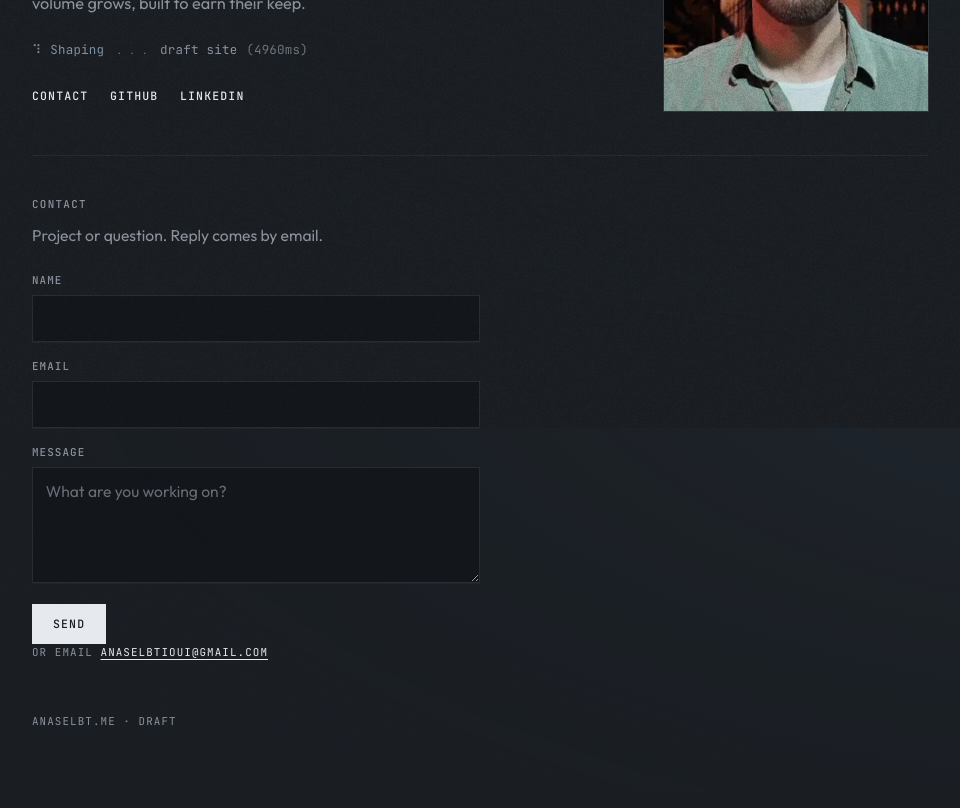
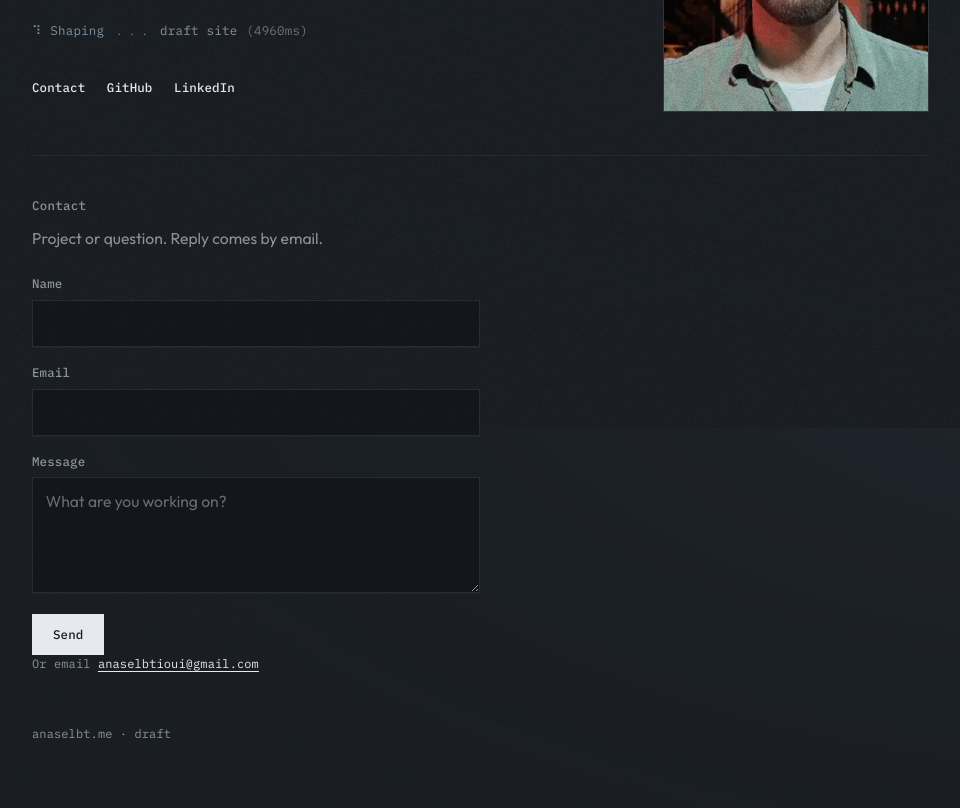
Before and after one commit to anaselbtioui/anaselbtioui.github.io, a website: page index.html in a window 1280 px wide. Shown: the part 372-1180 px from the top of the page, without its empty margins (160-1120 px from the left). Drawn offline with Linux system fonts and the light colour scheme.

Commit message:
fix: sentence case chrome and IBM Plex Mono
Drop all-caps tracking; quieter mono for editorial standby.

Co-authored-by: Cursor <cursoragent@cursor.com>

```diff
--- a/index.html
+++ b/index.html
@@ -11,9 +11,9 @@
   <link rel="apple-touch-icon" href="./apple-touch-icon.png">
   <link rel="preconnect" href="https://fonts.googleapis.com">
   <link rel="preconnect" href="https://fonts.gstatic.com" crossorigin>
-  <link href="https://fonts.googleapis.com/css2?family=Fraunces:ital,opsz,wght@0,9..144,400;0,9..144,500;1,9..144,400&family=JetBrains+Mono:wght@400;500&family=Outfit:wght@400;500;600&display=swap" rel="stylesheet">
-  <link rel="stylesheet" href="./standby.css?v=8">
-  <script type="module" src="./standby.js?v=8"></script>
+  <link href="https://fonts.googleapis.com/css2?family=Fraunces:ital,opsz,wght@0,9..144,400;0,9..144,500;1,9..144,400&family=IBM+Plex+Mono:wght@400;500&family=Outfit:wght@400;500;600&display=swap" rel="stylesheet">
+  <link rel="stylesheet" href="./standby.css?v=9">
+  <script type="module" src="./standby.js?v=9"></script>
 </head>
 <body class="standby">
   <a class="skip" href="#main">Skip to content</a>
--- a/standby.css
+++ b/standby.css
@@ -8,7 +8,7 @@
   --line: rgba(230, 233, 237, 0.06);
   --font-body: "Outfit", system-ui, sans-serif;
   --font-display: "Fraunces", "Iowan Old Style", Georgia, serif;
-  --font-mono: "JetBrains Mono", ui-monospace, Menlo, Consolas, monospace;
+  --font-mono: "IBM Plex Mono", ui-monospace, Menlo, Consolas, monospace;
   --ease: cubic-bezier(0.2, 0, 0, 1);
   --ease-out: cubic-bezier(0.22, 1, 0.36, 1);
   --dur: 520ms;
@@ -144,10 +144,9 @@ body.standby::before {
 .brand {
   margin: 0 0 0.55rem;
   font-family: var(--font-mono);
-  font-size: 0.72rem;
+  font-size: 0.78rem;
   font-weight: 500;
-  letter-spacing: 0.14em;
-  text-transform: uppercase;
+  letter-spacing: 0.02em;
   color: var(--muted);
 }
 
@@ -199,14 +198,16 @@ body.standby::before {
 
 .cta a {
   font-family: var(--font-mono);
-  font-size: 0.72rem;
+  font-size: 0.78rem;
   font-weight: 500;
-  letter-spacing: 0.1em;
-  text-transform: uppercase;
+  letter-spacing: 0.01em;
   text-decoration: none;
   color: var(--fg);
   border-bottom: 1px solid transparent;
-  padding-bottom: 0.15rem;
+  padding: 0.35rem 0;
+  min-height: 40px;
+  display: inline-flex;
+  align-items: center;
   transition-property: color, border-color, opacity;
   transition-duration: 200ms;
   transition-timing-function: var(--ease);
@@ -225,10 +226,9 @@ body.standby::before {
 .section-kicker {
   margin: 0 0 0.65rem;
   font-family: var(--font-mono);
-  font-size: 0.68rem;
+  font-size: 0.78rem;
   font-weight: 500;
-  letter-spacing: 0.12em;
-  text-transform: uppercase;
+  letter-spacing: 0.02em;
   color: var(--muted);
 }
 
@@ -259,10 +259,9 @@ body.standby::before {
 
 .field label {
   font-family: var(--font-mono);
-  font-size: 0.68rem;
+  font-size: 0.78rem;
   font-weight: 500;
-  letter-spacing: 0.1em;
-  text-transform: uppercase;
+  letter-spacing: 0.01em;
   color: var(--muted);
 }
 
@@ -321,15 +320,15 @@ body.standby::before {
   appearance: none;
   margin: 0;
   padding: 0.7rem 1.25rem;
+  min-height: 40px;
   border: 1px solid rgba(230, 233, 237, 0.22);
   border-radius: 0;
   background: var(--fg);
   color: var(--bg);
   font-family: var(--font-mono);
-  font-size: 0.72rem;
+  font-size: 0.78rem;
   font-weight: 500;
-  letter-spacing: 0.1em;
-  text-transform: uppercase;
+  letter-spacing: 0.01em;
   cursor: pointer;
   transition-property: background-color, color, border-color, transform, opacity;
   transition-duration: 200ms;
@@ -375,9 +374,8 @@ body.standby::before {
 .mono {
   margin: 0;
   font-family: var(--font-mono);
-  font-size: 0.68rem;
-  letter-spacing: 0.1em;
-  text-transform: uppercase;
+  font-size: 0.75rem;
+  letter-spacing: 0.01em;
   color: var(--muted);
 }
 
```
